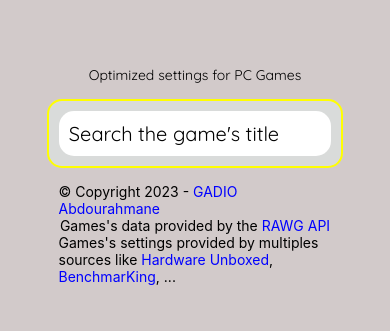
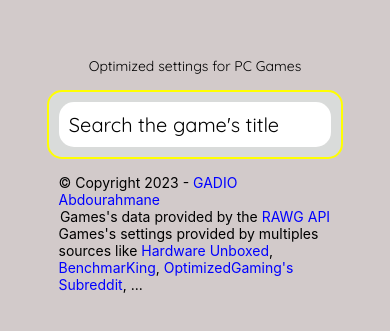
Before and after one commit to AbdourahmaneGadio/Optimized-settings-for-PC-Games, a React Native app: screen / in a window 390 px wide. Shown: the part 247-578 px from the top of the page. Built offline with nearby package versions, Linux system fonts and the light colour scheme; no server answers.

Commit message:
Footer update

```diff
--- a/components/Footer.js
+++ b/components/Footer.js
@@ -52,6 +52,16 @@ export default function Footer() {
           }
         >
           BenchmarKing
+        </Text>,{" "}
+        <Text
+          style={{ color: "blue" }}
+          onPress={() =>
+            Linking.openURL(
+              "https://www.reddit.com/r/OptimizedGaming/"
+            )
+          }
+        >
+          OptimizedGaming's Subreddit
         </Text>
         , ...
       </Text>
```
